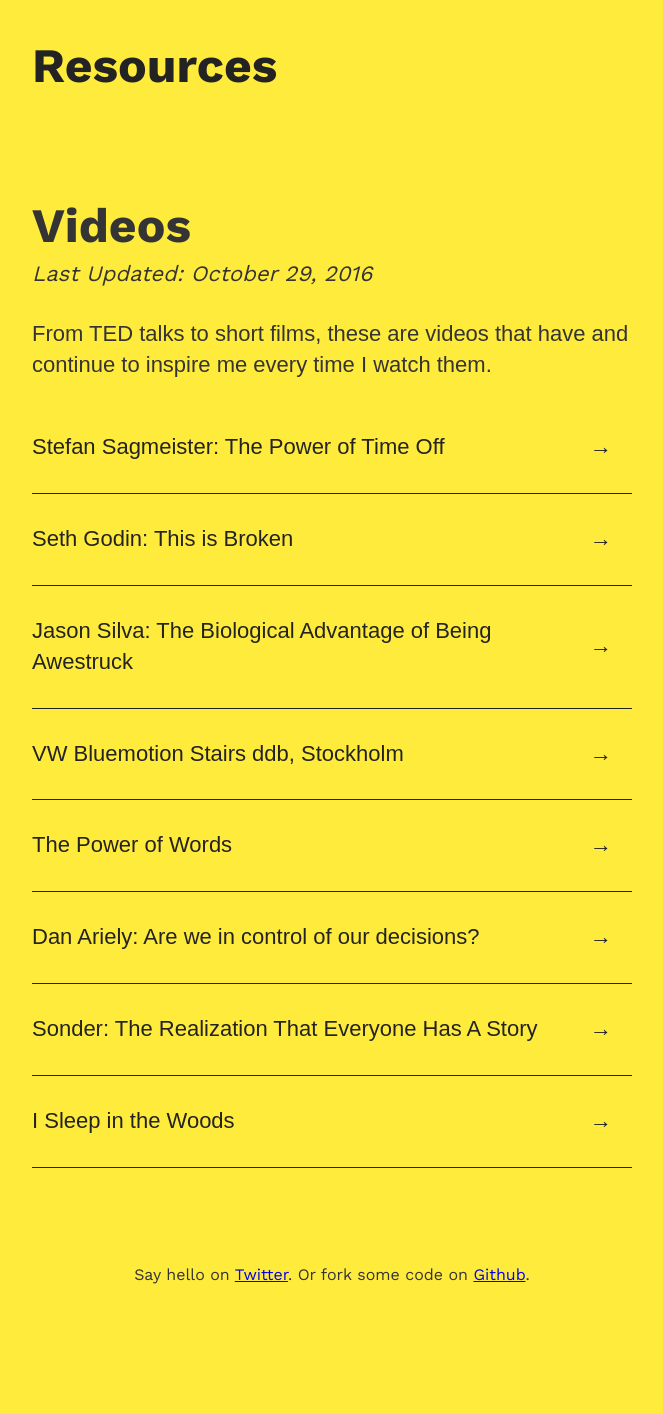
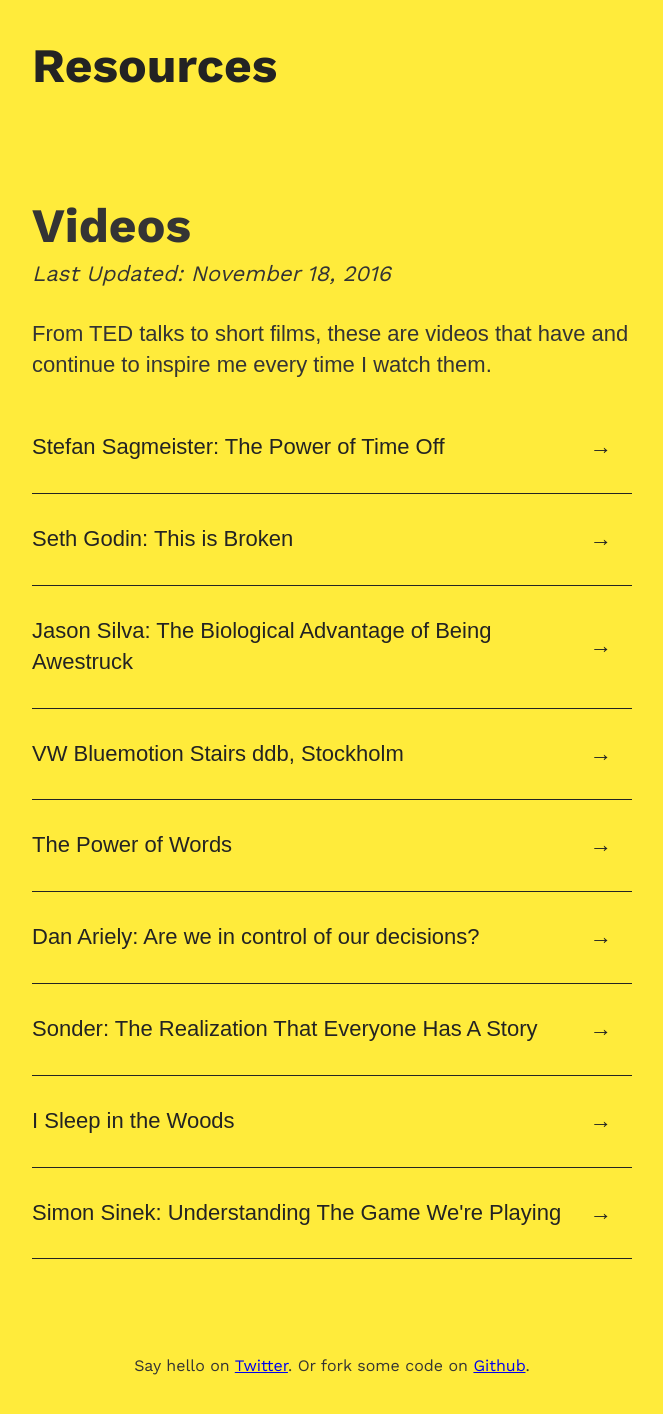
Before and after one commit to whosdustin/resources, a Jekyll site: the page built from _posts/2016-11-18-videos.markdown, in a window 1280 px wide. Shown: the whole page, without its empty margins (308-971 px from the left). Built offline with Jekyll 4.4.1, drawn with Linux system fonts in a browser that asks for light colours; some web fonts are replaced; before the commit the page ends 1322 px from its top, so only the background shows below that.

Commit message:
Updated Videos and 1 other file

```diff
--- a/_posts/2016-10-29-videos.markdown
+++ b/_posts/2016-11-18-videos.markdown
@@ -1,6 +1,6 @@
 ---
 title: Videos
-date: 2016-10-29 13:33:00 -04:00
+date: 2016-11-18 10:05:00 -05:00
 categories:
 - Inspirational
 list:
@@ -20,6 +20,8 @@ list:
   link: http://youtu.be/AkoML0_FiV4
 - title: I Sleep in the Woods
   link: http://youtu.be/e94Jnu2UgKQ
+- title: 'Simon Sinek: Understanding The Game We''re Playing'
+  link: http://creativemornings.com/talks/simon-sinek-251/2
 ---
 
 From TED talks to short films, these are videos that have and continue to inspire me every time I watch them.
```
